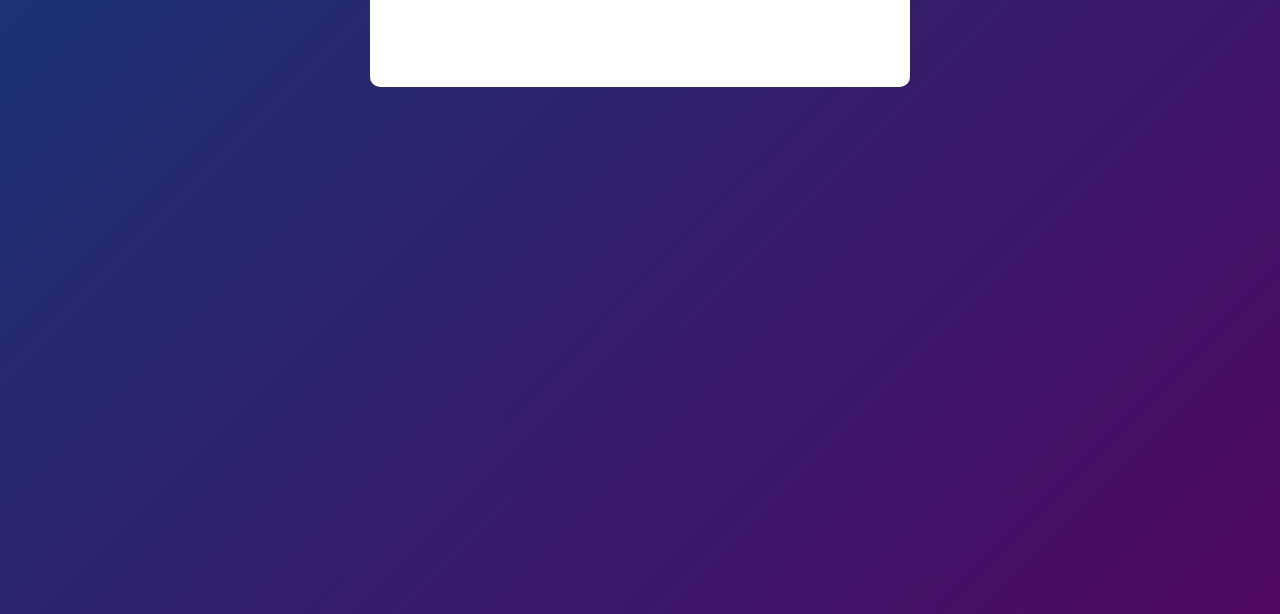
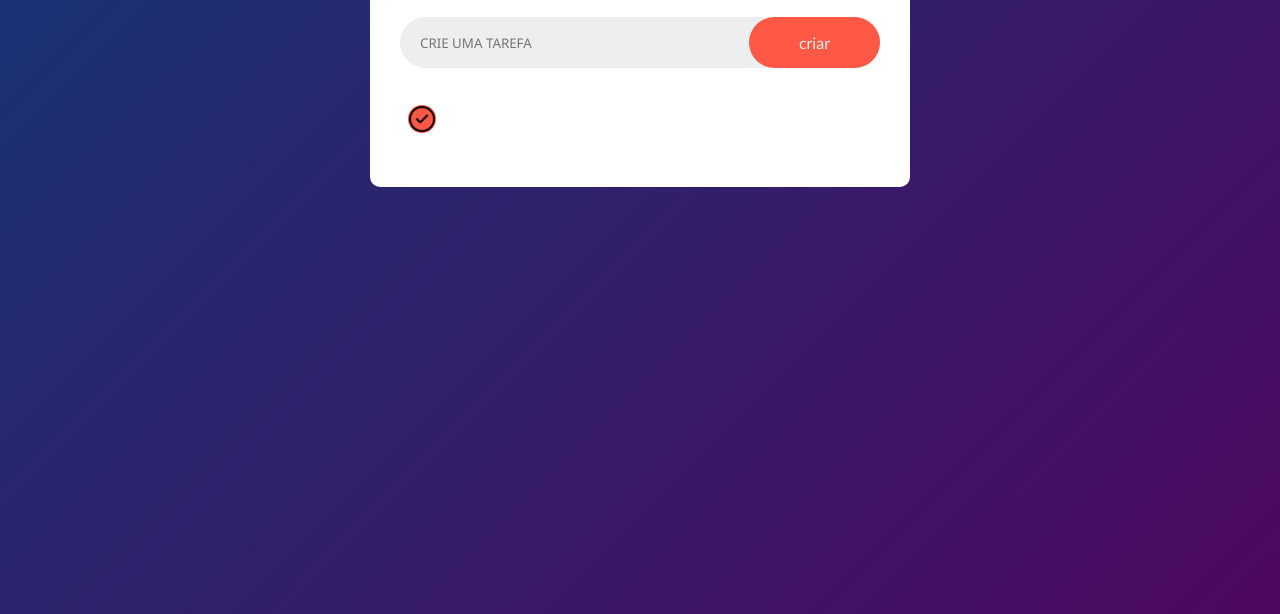
Before and after one commit to ismaelsantos1/Javascript-projects, a plain HTML site: page Porojeto 5 - to-do list/index.html in a window 1280 px wide. Shown: the part 186-800 px from the top of the page. Drawn offline with Linux system fonts and the light colour scheme.

Commit message:
to-do list 99% pronta

```diff
--- a/Porojeto 5 - to-do list/index.html
+++ b/Porojeto 5 - to-do list/index.html
@@ -8,14 +8,21 @@
     <title>To-do List</title>
 </head>
 <body>
-    <!--Script-->
-    <script src="index.js"></script>
 
     <div class="container">
         <div class="todo-app">
             <h2>To-do List</h2>
+            <div class="row">
+                <input type="text" id="inputBox"  placeholder="Crie uma tarefa">
+                <button onclick="addTask()">criar</button>
+            </div>
+            <ul id="listContainer">
+                <li class="checked"></li>
+            </ul>
         </div>
     </div>
 
+    <!--Script-->
+    <script src="index.js"></script>
 </body>
 </html>
--- a/Porojeto 5 - to-do list/index.js
+++ b/Porojeto 5 - to-do list/index.js
@@ -0,0 +1,26 @@
+const inputBox = document.getElementById('inputBox')
+const listContainer = document.getElementById('listContainer')
+
+function addTask(){
+    if(inputBox === ''){
+        alert("Você precisa escrever algo");
+    }
+    else {
+        let li = document.createElement("li");
+        li.innerHTML = inputBox.value;
+        listContainer.appendChild(li);
+        let span = document.createElement("span");
+        span.innerHTML = '\u00d7';
+        li.appendChild(span);
+    }
+
+    inputBox.value = "";
+}
+
+listContainer.addEventListener("click", function(e){
+    if(e.target.tagName === 'LI'){
+        e.target.classList.toggle("checked");
+    } else if (e.target.tagName === "SPAN"){
+        e.target.parentElement.remove();
+    }
+}, false);
--- a/Porojeto 5 - to-do list/style.css
+++ b/Porojeto 5 - to-do list/style.css
@@ -27,3 +27,86 @@
     align-items: center;
     margin-bottom: 20px;
 }
+
+.row{
+    display: flex;
+    align-items: center;
+    justify-content: space-between;
+    background: #edeef0;
+    border-radius: 30px;
+    padding-left: 20px;
+    margin-bottom: 25px;
+}
+
+input{
+    border: none;
+    flex: 1;
+    outline: none;
+    background: transparent;
+    text-transform: uppercase;
+
+}
+
+button{
+    border: none;
+    outline: none;
+    padding: 16px 50px;
+    background: #ff5945;
+    font-size: 16px;
+    border-radius: 35px;
+    color: #edeef0;
+    font-family: 'Gill Sans', 'Gill Sans MT', Calibri, 'Trebuchet MS', sans-serif;
+    cursor: pointer;
+    text-transform: lowercase;
+}
+
+ul li{
+    list-style: none;
+    font-size: 17px;
+    padding: 12px 8px 12px 50px;
+    user-select: none;
+    cursor: pointer;
+    position: relative;
+}
+
+ul li::before{ /*before**/
+    content: '';
+    position: absolute;
+    height: 28px;
+    width: 28px;
+    border-radius: 50%;
+    background-image: url(images/unchecked.png);
+    background-size: cover;
+    background-position: center;
+    top: 12px;
+    left: 8px;
+}
+
+ul li.checked{
+color: #555;
+text-decoration: line-through;
+}
+
+ul li.checked::before{ /*before*/
+    background-image: url(images/checked.png);
+    background-size: 26px;
+    background-repeat: no-repeat;
+    background-color: #ff5945;
+
+}
+
+ul li span{
+    position: absolute;
+    right: 0;
+    top: 5px;
+    width: 40px;
+    height: 40px;
+    font-size: 25px;
+    line-height: 40px;
+    text-align: center;
+    border-radius: 60px;
+}
+
+ul li span:hover{
+    background: #edeef0;
+}
```
Also changed, not shown: Porojeto 5 - to-do list/images/checked.png (added), Porojeto 5 - to-do list/images/unchecked.png (added).
